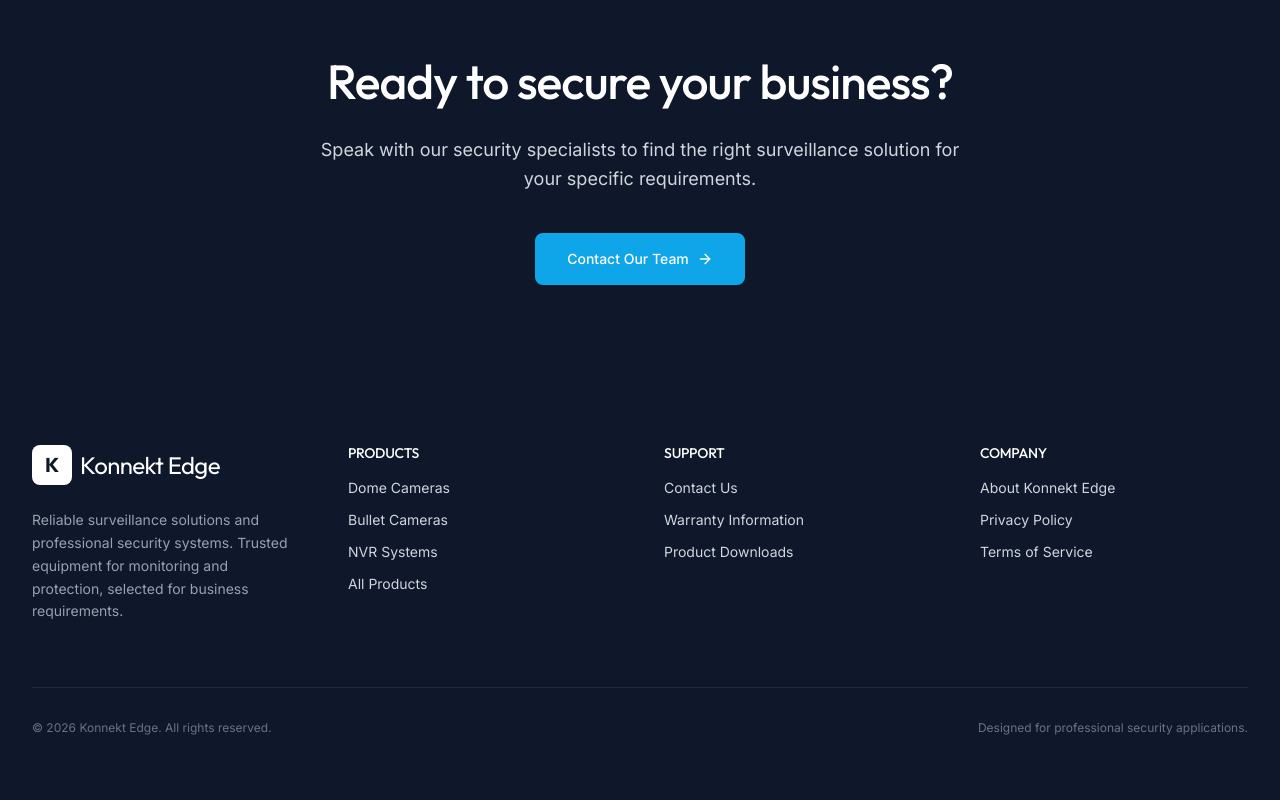
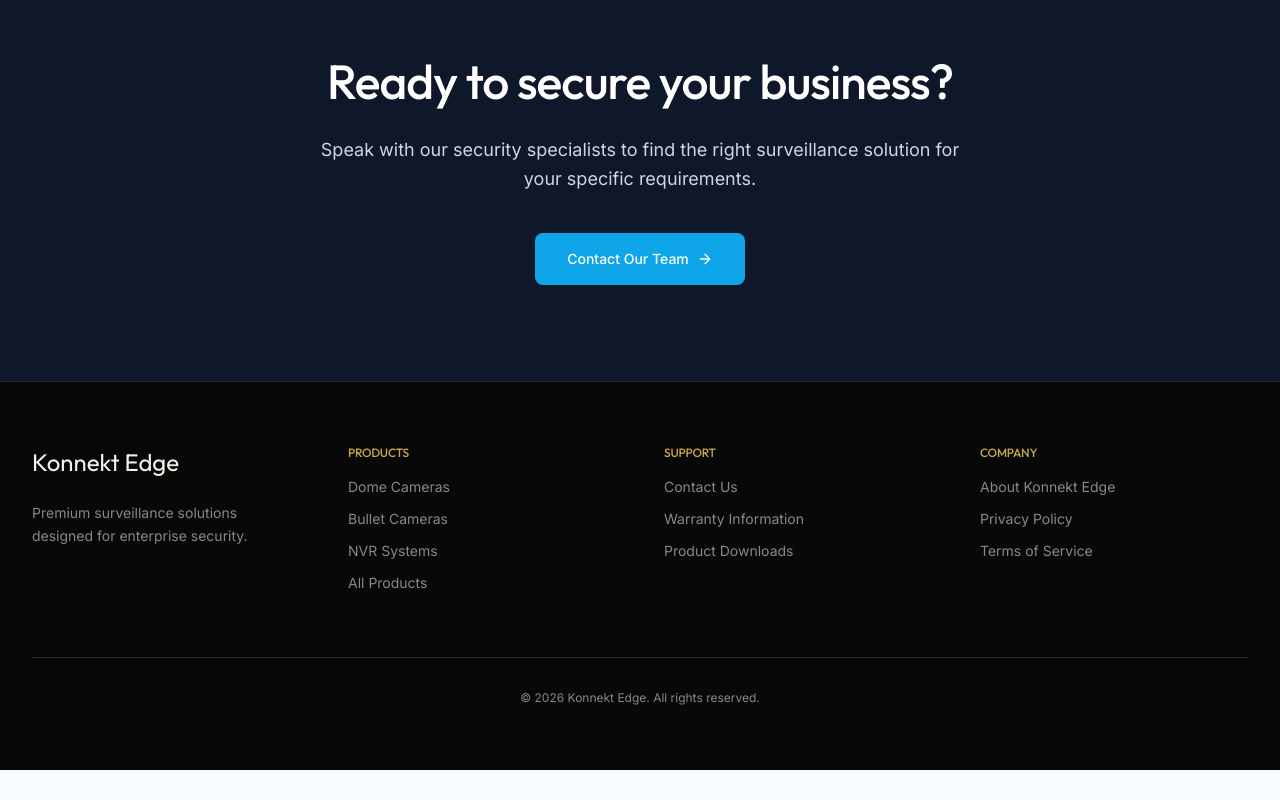
Before and after one commit to witejackel-eng/Ecom-website, a Next.js app: page / in a window 1280 px wide. Shown: the part 3467-4267 px from the top of the page. After the commit the page ends 4237 px from the top, so only its background shows below. Built offline with nearby package versions, Linux system fonts and the light colour scheme.

Commit message:
Improve Footer: Apply dark luxury styling and update links

```diff
--- a/src/components/Footer.tsx
+++ b/src/components/Footer.tsx
@@ -1,111 +1,67 @@
 import Link from "next/link";
 
 export default function Footer() {
+  const footerSections = [
+    {
+      title: "Products",
+      links: [
+        { name: "Dome Cameras", href: "/products?category=Dome%20Cameras" },
+        { name: "Bullet Cameras", href: "/products?category=Bullet%20Cameras" },
+        { name: "NVR Systems", href: "/products?category=Network%20Video%20Recorders" },
+        { name: "All Products", href: "/products" },
+      ],
+    },
+    {
+      title: "Support",
+      links: [
+        { name: "Contact Us", href: "/contact" },
+        { name: "Warranty Information", href: "/warranty" },
+        { name: "Product Downloads", href: "/downloads" },
+      ],
+    },
+    {
+      title: "Company",
+      links: [
+        { name: "About Konnekt Edge", href: "/about" },
+        { name: "Privacy Policy", href: "/privacy" },
+        { name: "Terms of Service", href: "/terms" },
+      ],
+    },
+  ];
+
   return (
-    <footer className="bg-slate-900 text-gray-300">
+    <footer className="bg-[#080808] border-t border-[#2A2A2A] text-[#888]">
       <div className="mx-auto max-w-7xl px-4 py-16 sm:px-6 lg:px-8">
         <div className="grid grid-cols-1 gap-12 md:grid-cols-4">
-          {/* Brand */}
           <div className="md:col-span-1">
-            <div className="flex items-center gap-2 mb-6">
-              <div className="flex h-10 w-10 items-center justify-center rounded-lg bg-white text-slate-900 font-heading text-xl font-bold">
-                K
-              </div>
-              <span className="font-heading text-2xl text-white tracking-tight">
+            <Link href="/" className="font-heading text-2xl text-[#F5F0E8] mb-6 block">
               Konnekt Edge
-              </span>
-            </div>
-            <p className="text-sm leading-relaxed text-gray-400">
-              Reliable surveillance solutions and professional security systems.
-              Trusted equipment for monitoring and protection, selected for business requirements.
+            </Link>
+            <p className="text-sm leading-relaxed">
+              Premium surveillance solutions designed for enterprise security.
             </p>
           </div>
 
-          {/* Products */}
-          <div>
-            <h3 className="text-sm font-semibold uppercase tracking-wider text-white mb-4">
-              Products
+          {footerSections.map((section) => (
+            <div key={section.title}>
+              <h3 className="text-xs font-bold uppercase tracking-widest text-[#C9A84C] mb-4 font-heading">
+                {section.title}
               </h3>
               <ul className="space-y-3 text-sm">
-              <li>
-                <Link href="/products?category=Dome Cameras" className="hover:text-white transition-colors">
-                  Dome Cameras
+                {section.links.map((link) => (
+                  <li key={link.name}>
+                    <Link href={link.href} className="hover:text-[#F28C38] transition-colors">
+                      {link.name}
                     </Link>
                   </li>
-              <li>
-                <Link href="/products?category=Bullet Cameras" className="hover:text-white transition-colors">
-                  Bullet Cameras
-                </Link>
-              </li>
-              <li>
-                <Link href="/products?category=Network Video Recorders" className="hover:text-white transition-colors">
-                  NVR Systems
-                </Link>
-              </li>
-              <li>
-                <Link href="/products" className="hover:text-white transition-colors">
-                  All Products
-                </Link>
-              </li>
+                ))}
               </ul>
             </div>
-
-          {/* Support */}
-          <div>
-            <h3 className="text-sm font-semibold uppercase tracking-wider text-white mb-4">
-              Support
-            </h3>
-            <ul className="space-y-3 text-sm">
-              <li>
-                <Link href="/contact" className="hover:text-white transition-colors">
-                  Contact Us
-                </Link>
-              </li>
-              <li>
-                <Link href="/warranty" className="hover:text-white transition-colors">
-                  Warranty Information
-                </Link>
-              </li>
-              <li>
-                <Link href="/downloads" className="hover:text-white transition-colors">
-                  Product Downloads
-                </Link>
-              </li>
-            </ul>
+          ))}
         </div>
 
-          {/* Company */}
-          <div>
-            <h3 className="text-sm font-semibold uppercase tracking-wider text-white mb-4">
-              Company
-            </h3>
-            <ul className="space-y-3 text-sm">
-              <li>
-                <Link href="/about" className="hover:text-white transition-colors">
-                  About Konnekt Edge
-                </Link>
-              </li>
-              <li>
-                <Link href="/privacy" className="hover:text-white transition-colors">
-                  Privacy Policy
-                </Link>
-              </li>
-              <li>
-                <Link href="/terms" className="hover:text-white transition-colors">
-                  Terms of Service
-                </Link>
-              </li>
-            </ul>
-          </div>
-        </div>
-
-        <div className="mt-16 border-t border-gray-800 pt-8 flex flex-col md:flex-row justify-between items-center gap-4">
-          <p className="text-xs text-gray-500">
+        <div className="mt-16 border-t border-[#2A2A2A] pt-8 text-center text-xs">
           &copy; {new Date().getFullYear()} Konnekt Edge. All rights reserved.
-          </p>
-          <div className="flex gap-6 text-xs text-gray-500">
-            <span>Designed for professional security applications.</span>
-          </div>
         </div>
       </div>
     </footer>
```
Lines whose indentation alone changed are shown as unchanged.
